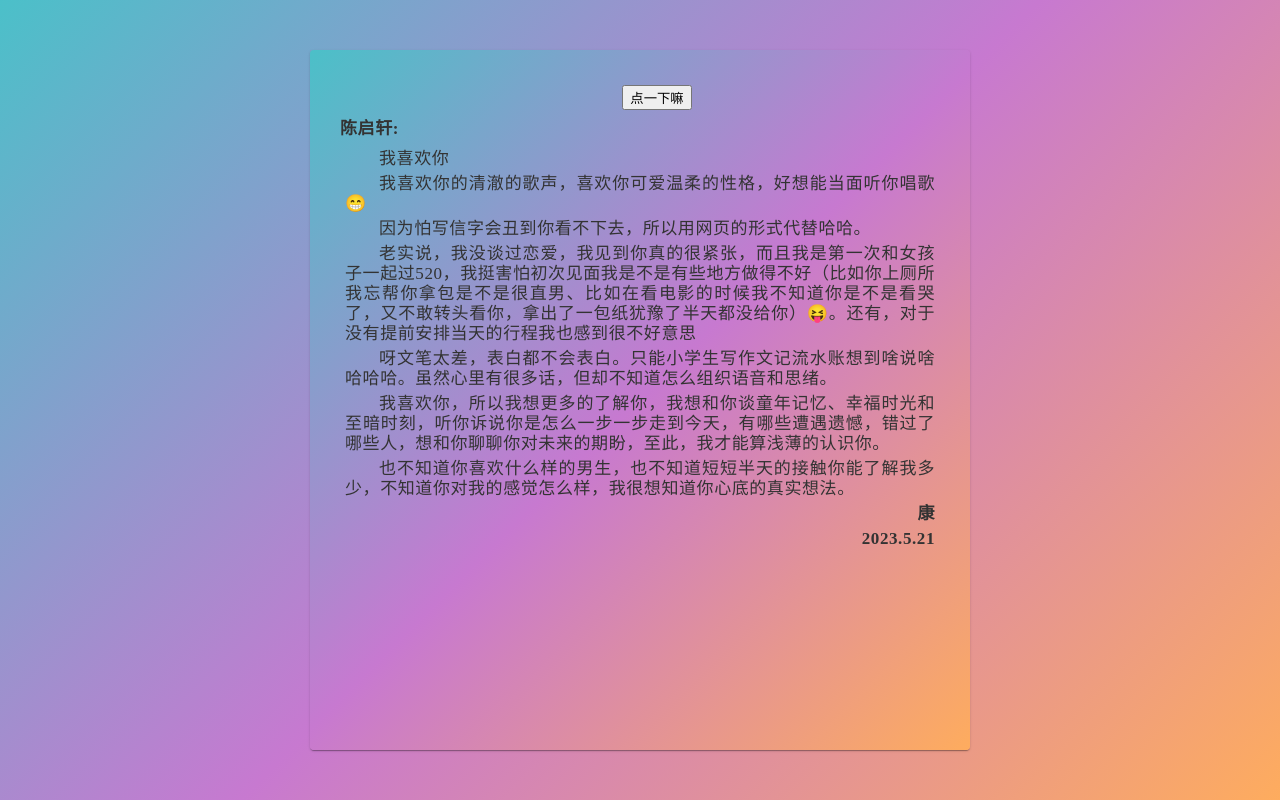
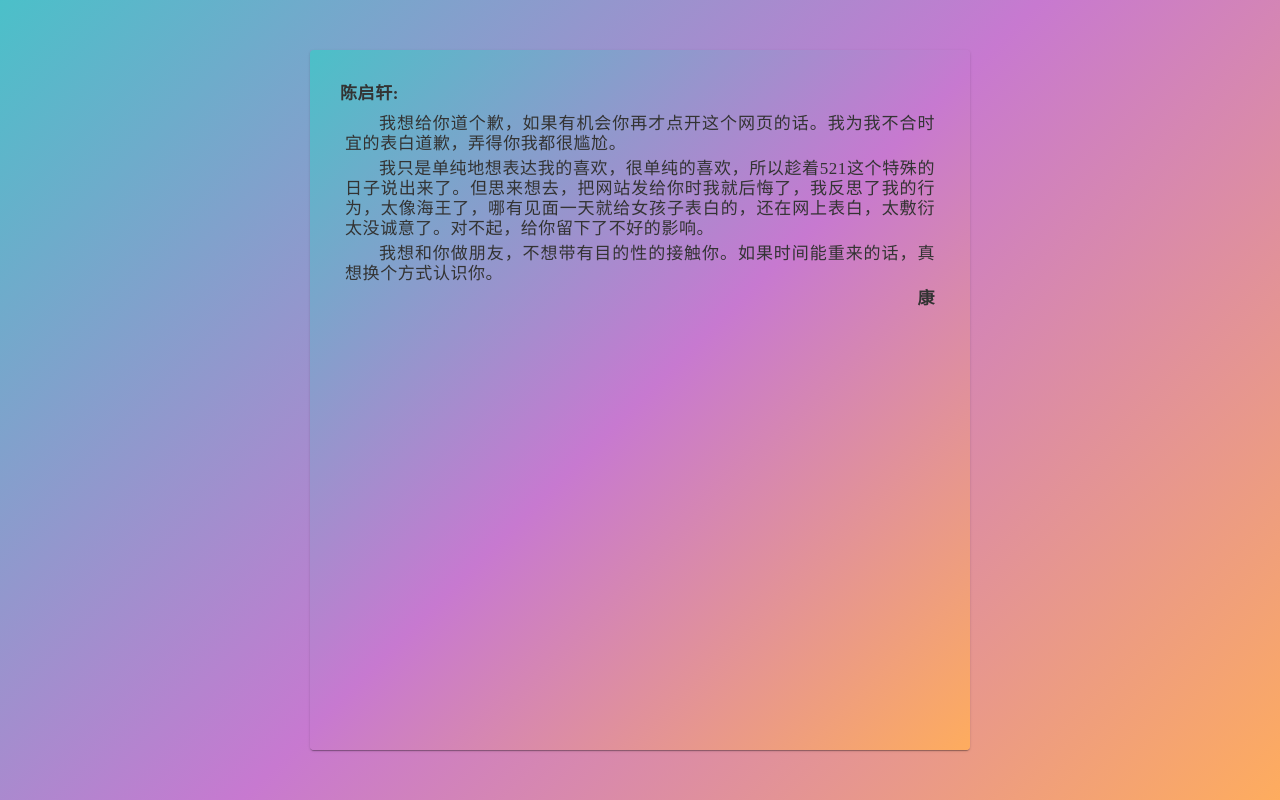
Before and after one commit to Xiao-YongKang/cqx, a plain HTML site: page index.html in a window 1280 px wide. Drawn offline with Linux system fonts and the light colour scheme.

Commit message:
Update index.html

```diff
--- a/index.html
+++ b/index.html
@@ -85,53 +85,22 @@
     <body>
 
         <div class="box">
-            <p style="text-align:center"><audio src="岑宁儿 - 追光者.mp3" id="dd" controls autoplay="true"></audio></p>
-            <p style="text-align:center">
-                <button onclick="st()">点一下嘛</button>
-                <!-- <button onclick="dt()">停止播放</button> -->
+
+            <span style="text-align:left"><b>陈启轩:</b></span>
+            <p>我想给你道个歉，如果有机会你再才点开这个网页的话。我为我不合时宜的表白道歉，弄得你我都很尴尬。</p>
+            <p>我只是单纯地想表达我的喜欢，很单纯的喜欢，所以趁着521这个特殊的日子说出来了。但思来想去，把网站发给你时我就后悔了，我反思了我的行为，太像海王了，哪有见面一天就给女孩子表白的，还在网上表白，太敷衍太没诚意了。对不起，给你留下了不好的影响。
             </p>
-            <!-- <button onclick="rs()">重置播放</button> -->
-            </p>
-            <span style="text-align:left"><b>陈启轩:</b></span>
-            <p>
-                我喜欢你</p>
-            <p>我喜欢你的清澈的歌声，喜欢你可爱温柔的性格，好想能当面听你唱歌&#128513;</p>
-            <p>因为怕写信字会丑到你看不下去，所以用网页的形式代替哈哈。</p>
-            <p>老实说，我没谈过恋爱，我见到你真的很紧张，而且我是第一次和女孩子一起过520，我挺害怕初次见面我是不是有些地方做得不好（比如你上厕所我忘帮你拿包是不是很直男、比如在看电影的时候我不知道你是不是看哭了，又不敢转头看你，拿出了一包纸犹豫了半天都没给你）&#128541;。还有，对于没有提前安排当天的行程我也感到很不好意思
-            </p>
-            <p>呀文笔太差，表白都不会表白。只能小学生写作文记流水账想到啥说啥哈哈哈。虽然心里有很多话，但却不知道怎么组织语音和思绪。
-            </p>
-            <p>我喜欢你，所以我想更多的了解你，我想和你谈童年记忆、幸福时光和至暗时刻，听你诉说你是怎么一步一步走到今天，有哪些遭遇遗憾，错过了哪些人，想和你聊聊你对未来的期盼，至此，我才能算浅薄的认识你。
-            </p>
-
-
-            <p>也不知道你喜欢什么样的男生，也不知道短短半天的接触你能了解我多少，不知道你对我的感觉怎么样，我很想知道你心底的真实想法。
-            </p>
+            <p>我想和你做朋友，不想带有目的性的接触你。如果时间能重来的话，真想换个方式认识你。
 
 
             <p style="text-align: right"><b>康</b></p>
-            <p style="text-align: right"><b>2023.5.21 </b></p>
+
 
         </div>
-        <script type="text/javascript">
-            function dt() {
-                var dd = document.getElementById("dd")
-                dd.pause()
-            }
-            function st() {
-                var dd = document.getElementById("dd")
-                dd.volume = 0.3;
-                dd.play()
-            }
-            function rs() {
-                var dd = document.getElementById("dd")
-                dd.load()
-            }
-            let myImage = document.querySelector('img');
 
 
 
-        </script>
+
     </body>
 
 </html>
```
